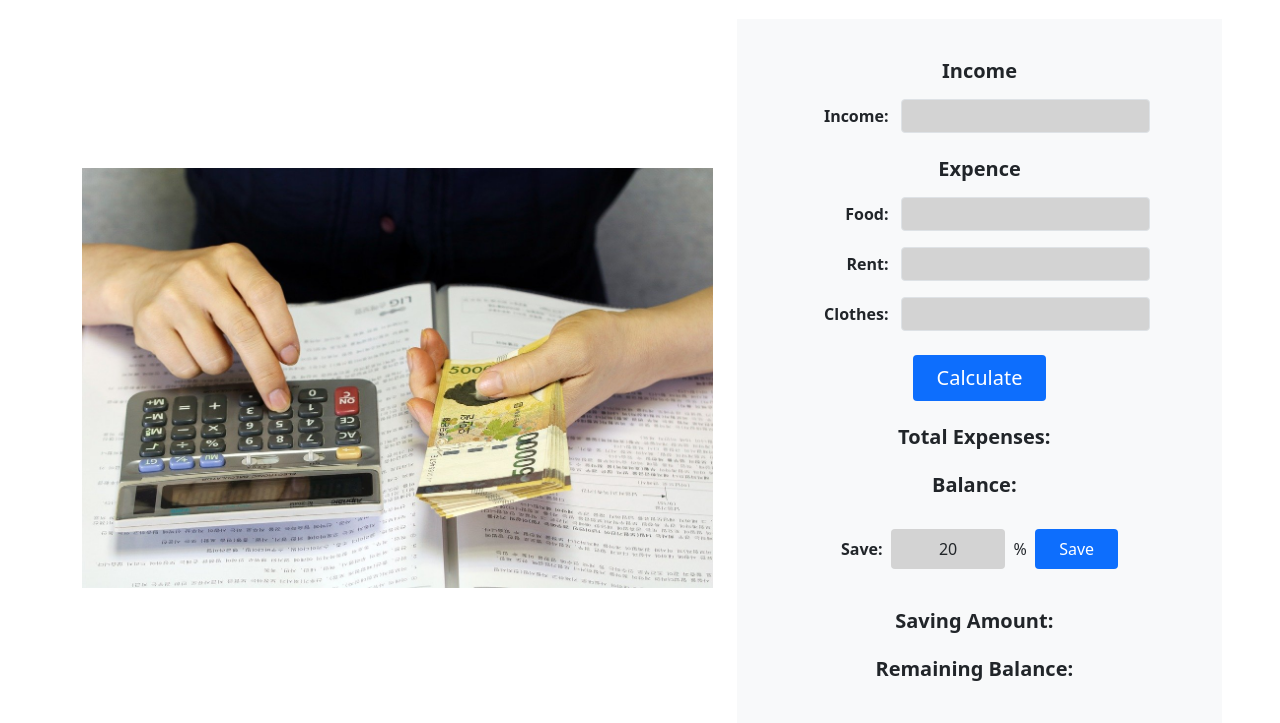
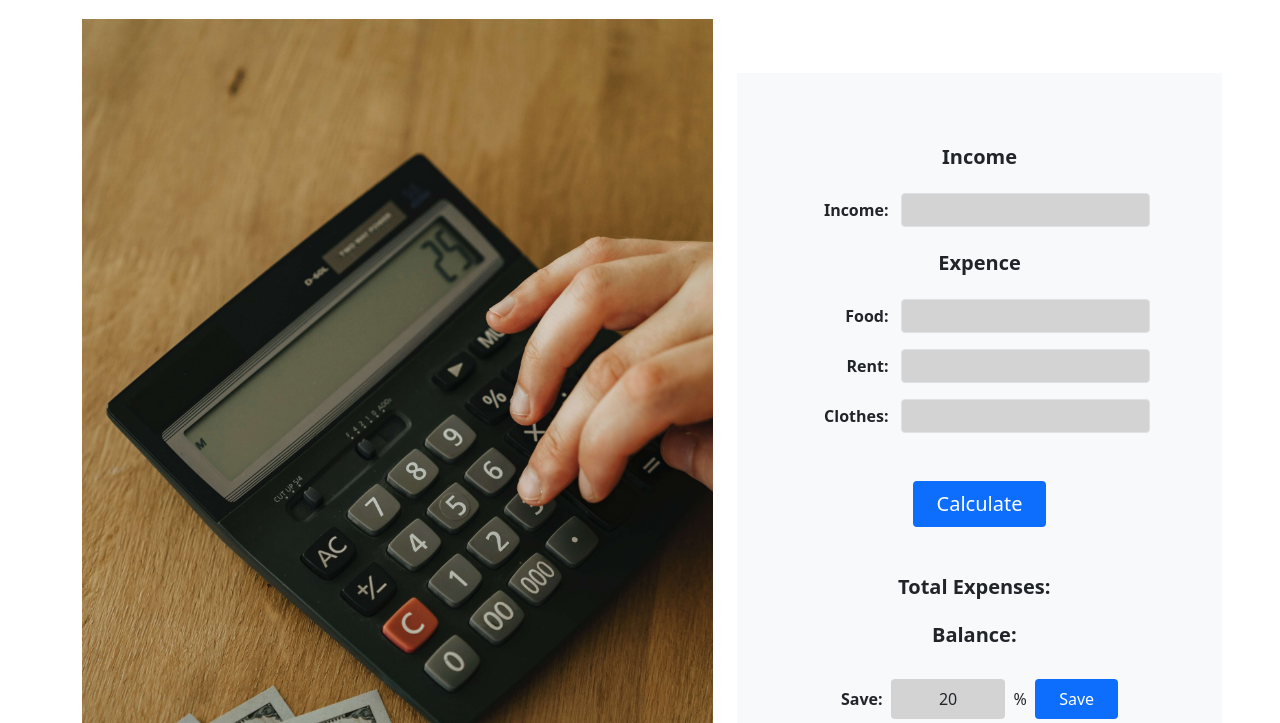
Before and after one commit to Md-Mobassher/money-master, a plain HTML site: page index.html in a window 1280 px wide. Shown: the part 77-800 px from the top of the page. Drawn offline with nearby package versions, Linux system fonts and the light colour scheme.

Commit message:
image updated

```diff
--- a/index.html
+++ b/index.html
@@ -26,45 +26,45 @@
 
     <!-- main area  -->
     <main>
-        <div class="container">
+        <div class="container mb-5">
            <div class="row g-5 d-flex justify-content-center align-items-center">
                <!-- image area  -->
                 <div class="col-lg-7">
-                    <img class="img-fluid" src="./img/money.jpg" alt="">
+                    <img class="img-fluid" src="./img/money.png" alt="">
                 </div>
 
                 <!-- calculate area  -->
-                <div class="col-lg-5 bg-light p-4">
+                <div class="col-lg-5 bg-light py-5">
                     <div class=" px-5 d-flex flex-column justify-content-center align-items-end">
                         <div class="d-block m-auto">
-                            <h5 class="text-center fw-bold mt-3">Income</h5>
+                            <h5 class="text-center fw-bold mt-4">Income</h5>
                         </div>
-                        <div class="mt-2">
+                        <div class="mt-3">
                             <label class="fw-bold ms-auto" for="income">Income: &nbsp;</label>
                             <input class="input border p-1 px-2 rounded" type="text" id="income" >
                         </div>
                         <div class="d-block m-auto">
                             <h5 class="text-center fw-bold mt-4">Expence</h5>
                         </div>
-                        <div class="my-2">
+                        <div class="mt-3">
                             <label class="fw-bold" for="income">Food: &nbsp;</label>
                             <input class="input border p-1 px-2 rounded" type="text" id="income" >
                         </div>
-                        <div class="my-2">
+                        <div class="mt-3">
                             <label class="fw-bold" for="income">Rent: &nbsp;</label>
                             <input class="input border p-1 px-2 rounded" type="text" id="income" >
                         </div>
-                        <div class="mt-2">
+                        <div class="mt-3">
                             <label class="fw-bold" for="income">Clothes: &nbsp;</label>
                             <input class="input border p-1 px-2 rounded" type="text" id="income" >
                         </div>  <br>
 
-                        <div class="d-block m-auto">
+                        <div class=" mt-4 d-block m-auto">
                             <button id="calculate-button" class="btn-primary text-white border-0 px-4 py-2  rounded fs-5">Calculate</button>
                         </div>
 
                         <div class="d-block m-auto">
-                            <h5 class=" mt-4 text-center fw-bold ">Total Expenses: &nbsp;<span id="total-expenses"></span></h5>
+                            <h5 class=" mt-5 text-center fw-bold ">Total Expenses: &nbsp;<span id="total-expenses"></span></h5>
                         </div>
 
                         <div class="d-block m-auto">
```
Also changed, not shown: img/money.jpg (deleted), img/money.png (added).
